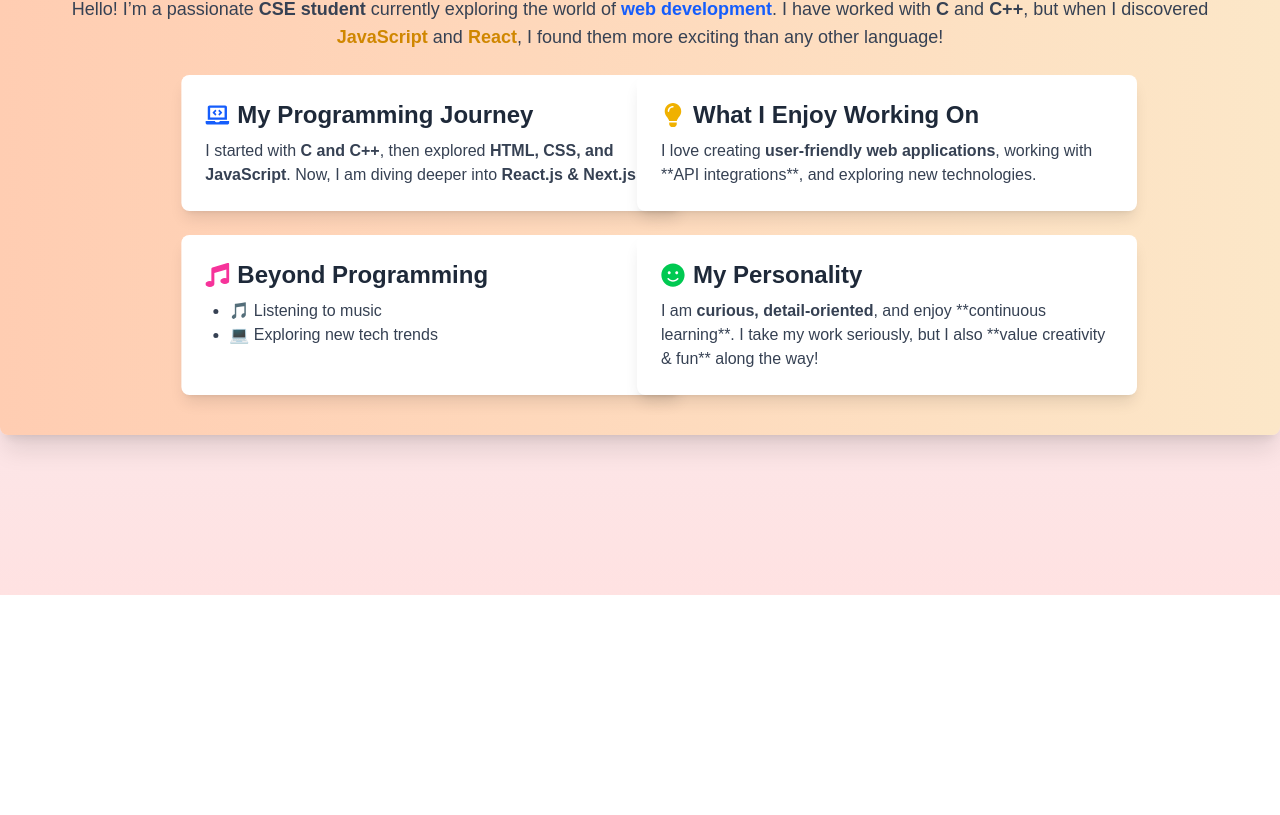
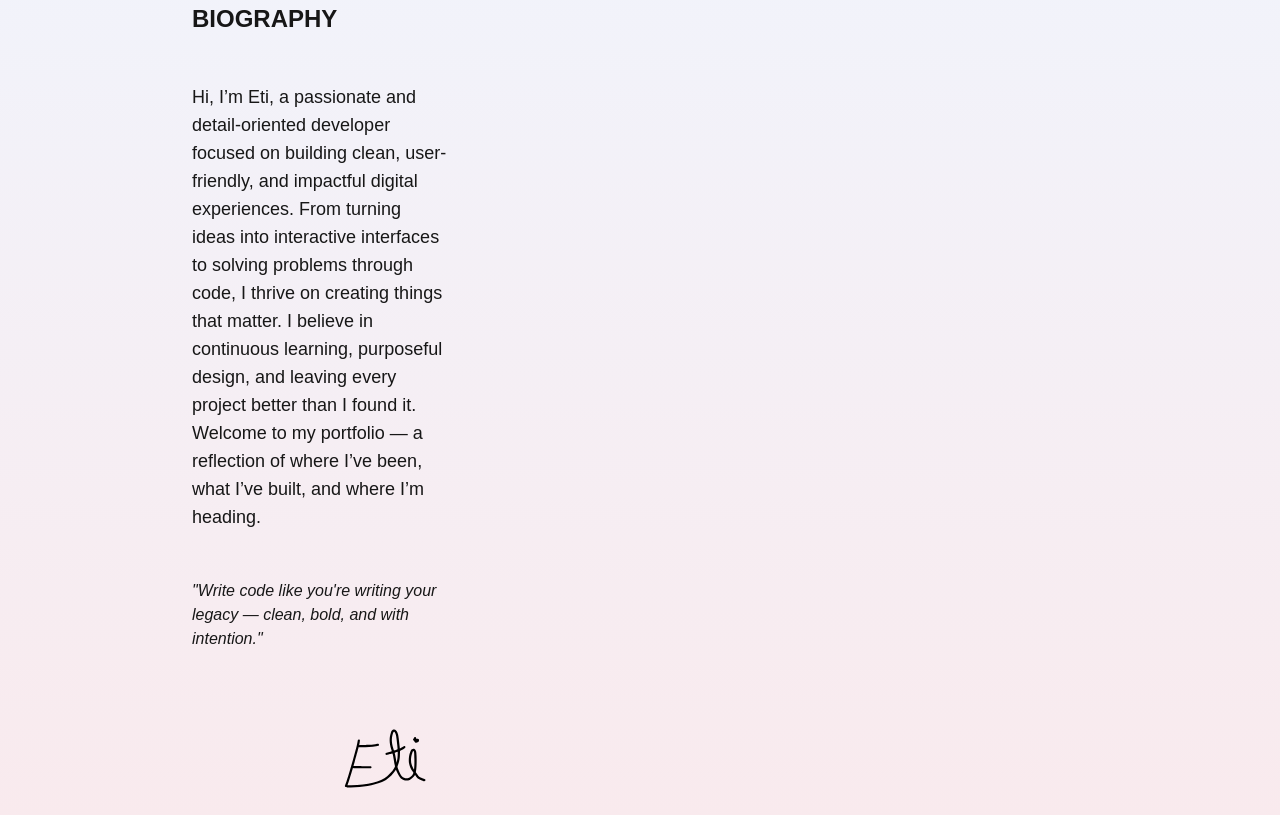
Before and after one commit to FarjanaEti/nextJs-portfolio, a Next.js app: page /about in a window 1280 px wide. Shown: the part 285-1100 px from the top of the page. Before the commit the page ends 880 px from the top, so only its background shows below. Built offline with nearby package versions, Linux system fonts and the light colour scheme.

Commit message:
about sign added

```diff
--- a/src/app/about/page.jsx
+++ b/src/app/about/page.jsx
@@ -10,94 +10,87 @@
       animate={{ y: "0%" }}
       transition={{ duration: 1 }}
     >
+{/* main div */}
+<div>
+  {/* text container */}
+   <div className='p-4 sm:p-8 md:p-12 lg:p-20 xl:p-48 flex flex-col gap-24 md:gap-32 lg:gap-48 xl:gap-64 lg:w-2/3 lg:pr-0 xl:w-1/2'>
+    {/* biography container */}
+      <div className='flex flex-col gap-12 justify-center'>
+        {/* biography image will be here */}
 
-    <div id='about' className="max-w-7xl mt-20 mx-auto p-10 bg-gradient-to-r from-[#FFCDB2] to-[#FCE7C8] shadow-xl rounded-lg">
-      <h2 className="text-4xl font-extrabold text-gray-800 text-center mb-6">
-        About Me
-      </h2>
+       {/* BIOGRAPHY TITLE */}
+            <h1 className="font-bold text-2xl">BIOGRAPHY</h1>
+            {/* BIOGRAPHY DESC */}
+            <p className='text-lg'>Hi, I’m Eti, a passionate and detail-oriented developer focused on building clean, user-friendly, and impactful digital experiences. From turning ideas into interactive interfaces to solving problems through code, I thrive on creating things that matter. I believe in continuous learning, purposeful design, and leaving every project better than I found it. Welcome to my portfolio — a reflection of where I’ve been, what I’ve built, and where I’m heading.</p>
 
-      {/* Intro */}
-      <motion.p
-        initial={{ opacity: 0, y: -20 }}
-        animate={{ opacity: 1, y: 0 }}
-        transition={{ duration: 0.5 }}
-        className="text-gray-700 text-lg text-center mb-6"
-      >
-        Hello!  I’m a passionate <span className="font-semibold">CSE student</span> currently exploring the
-        world of <span className="text-blue-600 font-semibold">web development</span>.
-        I have worked with <span className="font-semibold">C</span> and <span className="font-semibold">C++</span>,
-        but when I discovered <span className="font-semibold text-yellow-600">JavaScript</span> and
-        <span className="font-semibold text-yellow-600"> React</span>, I found them more exciting than any other language!
-      </motion.p>
+           {/* BIOGRAPHY QUOTE */}
+            <span className="italic">
+              "Write code like you're writing your legacy — clean, bold, and with intention."
+            </span>
+              {/* BIOGRAPHY SIGN SVG*/}
+            <div className="self-end">
+           <svg version="1.0" xmlns="http://www.w3.org/2000/svg"
+ width="130.000000pt" height="80.000000pt" viewBox="0 0 1380.000000 780.000000"
+ preserveAspectRatio="xMidYMid meet">
+<metadata>
+Created by potrace 1.16, written by Peter Selinger 2001-2019
+</metadata>
+<g transform="translate(0.000000,780.000000) scale(0.100000,-0.100000)"
+fill="#000000" stroke="none">
+<path d="M9381 5693 c-72 -37 -112 -97 -156 -233 -70 -217 -97 -384 -97 -600
+0 -226 37 -428 136 -749 20 -63 34 -116 33 -117 -3 -3 -366 -109 -425 -124
+-58 -15 -82 -41 -82 -88 0 -43 26 -78 66 -88 28 -7 47 -3 289 69 94 27 179 50
+190 51 34 2 73 -174 140 -619 14 -93 37 -219 51 -280 14 -60 26 -121 26 -135
+1 -47 -152 -292 -272 -435 -79 -93 -257 -270 -350 -346 -526 -433 -1543 -687
+-2863 -716 l-298 -6 22 54 c59 147 207 617 339 1074 40 138 74 252 76 254 2 2
+13 -4 25 -15 20 -18 46 -19 710 -19 l689 0 27 27 c38 38 37 92 -1 124 l-27 24
+-690 0 c-379 0 -689 3 -689 7 0 3 41 151 91 327 113 400 235 844 284 1041 21
+83 40 152 42 154 1 2 12 -4 24 -15 20 -17 36 -19 193 -17 426 7 828 35 1160
+82 188 26 201 30 223 55 13 15 23 40 23 55 0 35 -32 77 -64 85 -14 3 -123 -7
+-243 -24 -219 -29 -374 -44 -578 -55 -60 -3 -146 -8 -190 -10 -44 -3 -174 -7
+-290 -11 -115 -4 -213 -8 -217 -11 -11 -6 -11 -2 17 132 14 66 28 157 31 202
+7 78 6 82 -19 107 -53 53 -140 21 -150 -55 -41 -289 -125 -631 -369 -1494
+-317 -1125 -524 -1801 -617 -2015 -22 -52 -41 -109 -41 -126 0 -40 39 -77 82
+-79 18 0 46 -9 61 -19 27 -18 46 -19 325 -13 500 11 924 48 1347 118 403 67
+795 173 1090 296 105 44 337 169 423 229 259 179 523 446 682 690 28 43 53 81
+55 83 5 4 8 -3 65 -149 88 -222 234 -466 335 -558 109 -99 282 -162 449 -162
+100 0 164 14 250 53 142 65 350 245 398 345 l26 52 35 -47 c18 -27 53 -77 77
+-113 69 -103 131 -150 290 -217 113 -48 309 -121 330 -124 79 -9 132 81 83
+140 -10 11 -87 47 -178 81 -210 80 -298 124 -336 169 -17 20 -77 101 -134 181
+l-103 146 13 70 c48 251 68 791 46 1247 -13 268 -29 364 -74 434 -107 167
+-295 145 -391 -45 -35 -69 -102 -287 -127 -410 -29 -148 -37 -391 -16 -532 37
+-245 140 -492 309 -736 l49 -72 -32 -83 c-28 -74 -41 -92 -103 -152 -87 -84
+-195 -158 -273 -187 -152 -57 -390 0 -495 119 -104 119 -241 385 -320 623 -49
+148 -51 161 -39 191 44 104 114 330 135 438 40 196 48 277 55 548 l6 254 35
+12 c118 41 276 132 354 203 30 27 36 39 36 73 0 29 -7 47 -25 64 -40 41 -75
+33 -169 -35 -79 -57 -232 -137 -243 -126 -3 3 -14 87 -24 188 -46 458 -91 803
+-119 914 -64 249 -172 387 -312 401 -45 4 -61 1 -107 -24z m136 -181 c36 -37
+87 -141 108 -223 24 -90 32 -144 60 -394 55 -475 76 -682 73 -720 l-3 -39
+-135 -43 c-74 -24 -139 -41 -144 -40 -5 2 -24 52 -43 112 -107 348 -145 594
+-124 820 24 264 111 555 166 555 7 0 26 -13 42 -28z m1536 -1554 c29 -59 37
+-174 44 -610 6 -382 -3 -650 -26 -783 l-6 -40 -22 35 c-47 76 -123 240 -151
+325 -43 128 -63 263 -63 414 1 190 31 356 102 557 52 148 86 176 122 102z
+m-1282 -75 c2 -320 -25 -569 -84 -763 l-13 -45 -12 65 c-6 36 -21 135 -32 220
+-21 155 -58 341 -85 434 -25 82 -26 79 93 119 59 19 113 35 120 36 8 1 12 -19
+13 -66z"/>
+<path d="M11099 5097 c-21 -16 -39 -51 -39 -76 0 -12 -5 -21 -10 -21 -25 0
+-60 -50 -60 -85 0 -38 35 -85 65 -85 8 0 15 -8 15 -18 0 -28 48 -95 87 -122
+53 -36 130 -34 202 5 74 41 104 83 109 153 5 80 -20 108 -108 127 -36 8 -77
+14 -91 15 -23 0 -27 5 -33 39 -10 66 -89 105 -137 68z"/>
+</g>
+          </svg>
 
-      {/* Cards Container (Centered) */}
-      <div className="flex flex-wrap gap-6 justify-center">
-        {/* Programming Journey */}
-        <motion.div
-          initial={{ x: -100 }}
-          animate={{ x: 100 }}
-          transition={{ duration: 4, repeat: Infinity, repeatType: "reverse" }}
-          className="bg-white p-6 rounded-lg shadow-lg w-[300px] md:w-[500px] flex-shrink-0 hover:scale-105 transition-transform duration-300"
-        >
-          <h3 className="text-2xl font-bold text-gray-800 flex items-center gap-2">
-            <FaLaptopCode className="text-blue-600" /> My Programming Journey
-          </h3>
-          <p className="text-gray-700 mt-2">
-            I started with <span className="font-semibold">C and C++</span>, then explored{" "}
-            <span className="font-semibold">HTML, CSS, and JavaScript</span>. Now, I am diving deeper into{" "}
-            <span className="font-semibold">React.js & Next.js</span>.
-          </p>
-        </motion.div>
+            </div>
+         </div>
 
-        {/* What I Enjoy Working On */}
-        <motion.div
-          initial={{ x: 100 }}
-          animate={{ x: -50 }}
-          transition={{ duration: 4, repeat: Infinity, repeatType: "reverse" }}
-          className="bg-white p-6 rounded-lg shadow-lg w-[300px] md:w-[500px] flex-shrink-0 hover:scale-105 transition-transform duration-300"
-        >
-          <h3 className="text-2xl font-bold text-gray-800 flex items-center gap-2">
-            <FaLightbulb className="text-yellow-500" /> What I Enjoy Working On
-          </h3>
-          <p className="text-gray-700 mt-2">
-            I love creating <span className="font-semibold">user-friendly web applications</span>,
-            working with **API integrations**, and exploring new technologies.
-          </p>
-        </motion.div>
-
-        {/* Hobbies */}
-        <motion.div
-          initial={{ x: -100 }}
-          animate={{ x: 100 }}
-          transition={{ duration: 4, repeat: Infinity, repeatType: "reverse" }}
-          className="bg-white p-6 rounded-lg shadow-lg w-[300px] md:w-[500px] flex-shrink-0 hover:scale-105 transition-transform duration-300"
-        >
-          <h3 className="text-2xl font-bold text-gray-800 flex items-center gap-2">
-            <FaMusic className="text-pink-500" /> Beyond Programming
-          </h3>
-          <ul className="list-disc pl-6 text-gray-700 mt-2">
-            <li>🎵 Listening to music</li>
-            <li>💻 Exploring new tech trends</li>
-          </ul>
-        </motion.div>
-
-        {/* Personality */}
-        <motion.div
-          initial={{ x: 100 }}
-          animate={{ x: -50 }}
-          transition={{ duration: 4, repeat: Infinity, repeatType: "reverse" }}
-          className="bg-white p-6 rounded-lg shadow-lg w-[300px] md:w-[500px] flex-shrink-0 hover:scale-105 transition-transform duration-300"
-        >
-          <h3 className="text-2xl font-bold text-gray-800 flex items-center gap-2">
-            <FaSmile className="text-green-500" /> My Personality
-          </h3>
-          <p className="text-gray-700 mt-2">
-            I am <span className="font-semibold">curious, detail-oriented</span>, and enjoy **continuous learning**.
-            I take my work seriously, but I also **value creativity & fun** along the way!
-          </p>
-        </motion.div>
+        {/* skill */}
+        <div>Skill</div>
+        {/* experience*/}
+        <div>Experience</div>
       </div>
-    </div>
+  {/* motion image container */}
+  <div className='hidden'></div>
+</div>
     </motion.div>
   )
 }
```
